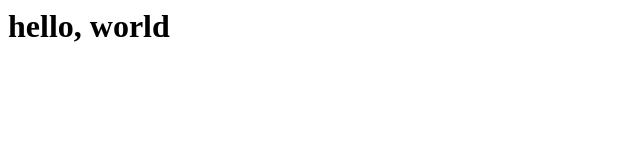
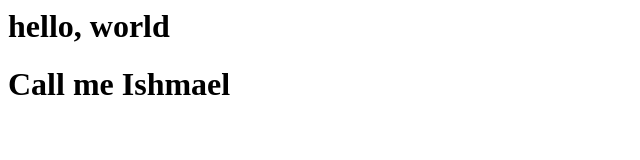
Before and after one commit to konghui099/website, a plain HTML site: page index.html in a window 1280 px wide. Shown: the whole page, without its empty margins (0-640 px from the left). Drawn offline with Linux system fonts and the light colour scheme.

Commit message:
Add more content to index.html

```diff
--- a/index.html
+++ b/index.html
@@ -1 +1,2 @@
 <h1>hello, world</h1>
+<h1>Call me Ishmael</h1>
```
